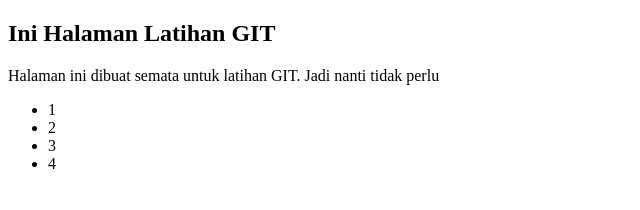
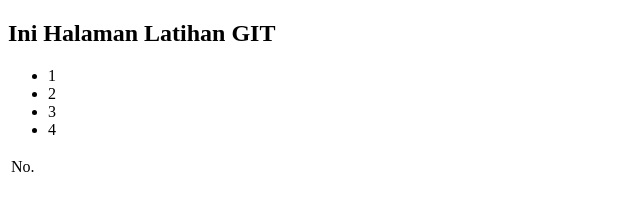
Before and after one commit to bimzz/LatihanGIT, a plain HTML site: page index.html in a window 1280 px wide. Shown: the whole page, without its empty margins (0-640 px from the left). Drawn offline with Linux system fonts and the light colour scheme.

Commit message:
Commit kedua,tabel

```diff
--- a/index.html
+++ b/index.html
@@ -6,15 +6,16 @@
 </head>
 <body>
     <h2>Ini Halaman Latihan GIT</h2>
-    <p>Halaman ini dibuat semata untuk latihan GIT.
-        Jadi nanti tidak perlu
-    </p>
-
     <ul>
         <li>1</li>
         <li>2</li>
         <li>3</li>
         <li>4</li>
     </ul>
+    <table>
+        <tr>
+            <td>No.</td>
+        </tr>
+    </table>
 </body>
 </html>
```
